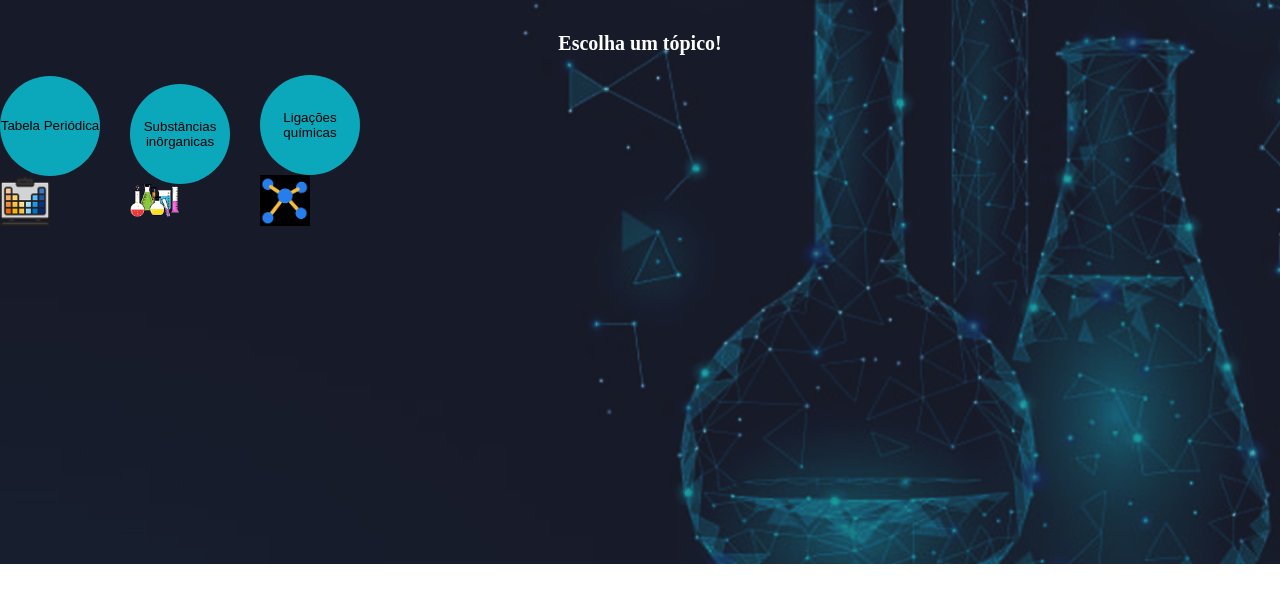
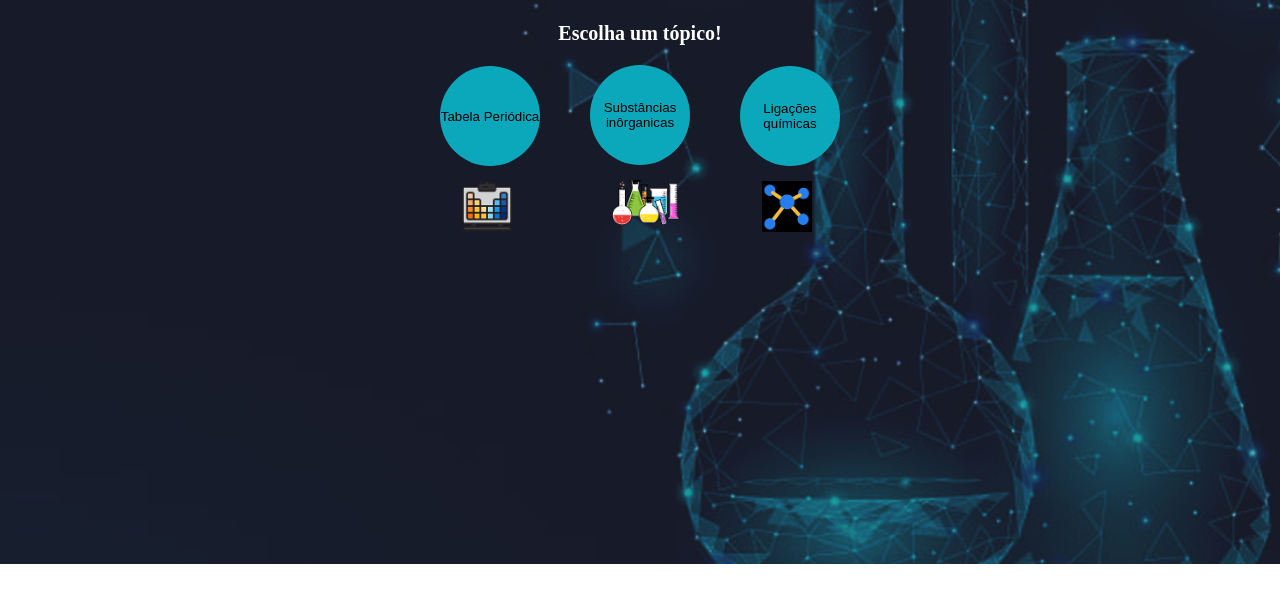
Before and after one commit to raulegas12Ati/edutecQuimicaNaWeb, a plain HTML site: page topicos.html in a window 1280 px wide. Shown: the part 37-640 px from the top of the page. Drawn offline with Linux system fonts and the light colour scheme.

Commit message:
Ajuste da posição dos botões e das imagens

```diff
--- a/topicos.css
+++ b/topicos.css
@@ -138,24 +138,26 @@ li {
     }
 }
 
-.titulo{
+.titulo {
     display: flex;
     align-items: center;
     justify-content: center;
     width: 100%;
-    margin-top: 3.5rem;
+    margin-top: 2.5rem;
 }
 
-main{
+main {
     display: flex;
     align-items: center;
+    justify-content: center;
 }
 
 .principal {
     display: flex;
     align-items: center;
     justify-content: center;
-    gap: 3rem;
+    gap: 5rem;
+
     button {
         background: var(--Blue-Dark);
         border: none;
@@ -175,6 +177,11 @@ main{
     flex-direction: column;
     justify-content: center;
     margin-top: 2rem;
+    gap: 1.5rem;
+
+    .imagem {
+        margin-bottom: -1rem;
+    }
 }
 
 .substancias {
@@ -182,6 +189,13 @@ main{
     flex-direction: column;
     justify-content: center;
     margin-top: 2rem;
+    margin-bottom: 1.5rem;
+    gap: 1.5rem;
+
+    .imagem {
+        margin-bottom: -1.8rem;
+        width: 6.8rem;
+    }
 }
 
 .ligacoes {
@@ -189,8 +203,13 @@ main{
     flex-direction: column;
     justify-content: center;
     margin-top: 2rem;
+    gap: 1.5rem;
+    .imagem {
+        margin-bottom: -1.1rem;
+    }
 }
 
 .imagem {
     width: 5rem;
+    margin-left: 2.2rem;
 }
```
Also changed, not shown: index.html (+22 -0 lines).
